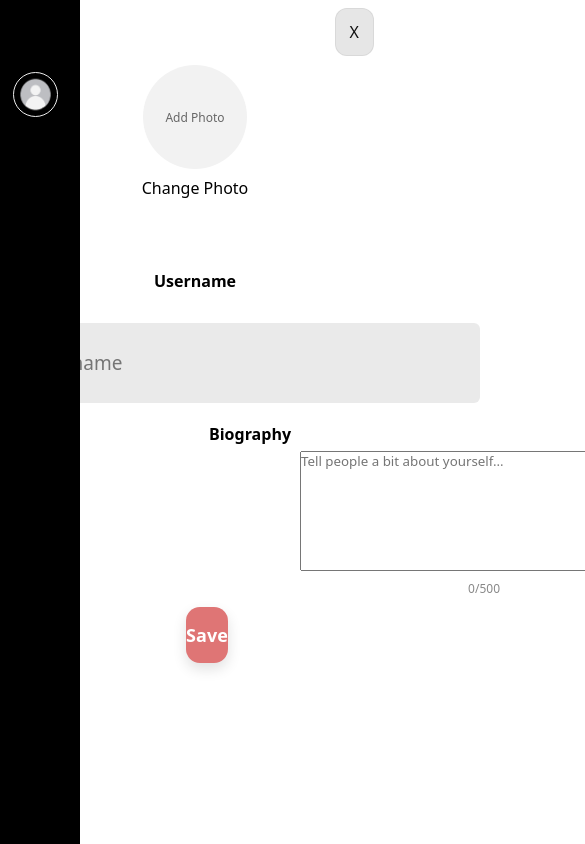
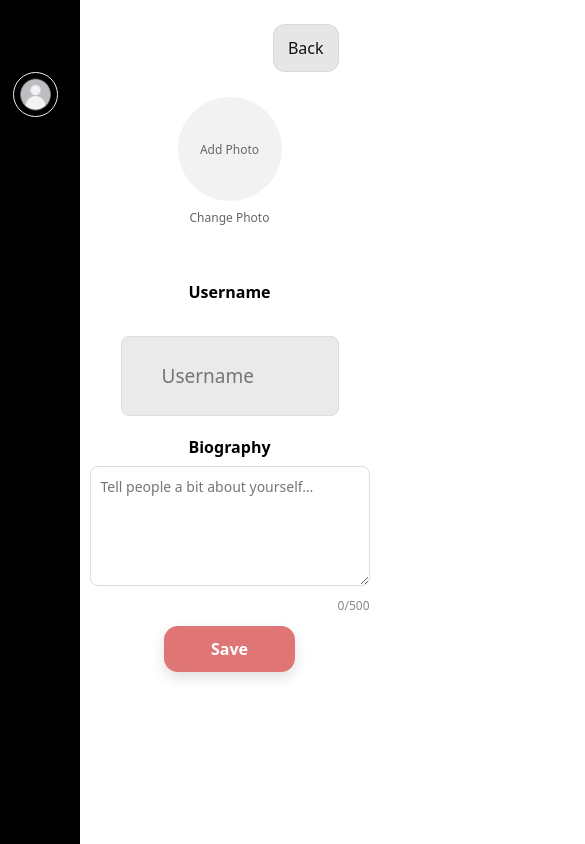
Before and after one commit to alexkim0/GigaBites, a React (Create React App) app: page /profileSettings/1 in a window 390 px wide. Shown: the whole page, 585 px wide, since content can reach past the window. Built offline with nearby package versions, Linux system fonts and the light colour scheme; no server answers; the database is empty; sample sign-in values are in the browser's storage; some icons are missing.

Commit message:
UI Updates 2
profile page will no longer get overlapped by sidebar on small screens

profile settings UI centered and updated, wont overlap sidebar

restaurant page photo added and UI updated, wont overlap sidebar

```diff
--- a/src/pages/profileSettings/ProfileSettings.css
+++ b/src/pages/profileSettings/ProfileSettings.css
@@ -1,52 +1,157 @@
+:root {
+  --sidebar-width: 85px;
+}
+
 /* ===============================
    Profile Settings page styles
    =============================== */
+.ps-root {
+  width: 100%;
+  max-width: 90vw;
+  margin: 0 auto;
+  padding: 16px;
+  padding-left: var(--sidebar-width);
+}
+
+.ps-field {
+  display: flex;
+  flex-direction: column;
+  align-items: center;
+  width: 100%;
+  max-width: 90vw;
+  margin: 0 auto;
+  padding: 16px;
+}
 
 .ps-avatar-block {
-    display: flex;
-    flex-direction: column;
-    align-items: center;
-    gap: 8px;
-  }
-.ps-avatar { width: 104px; height: 104px; border-radius: 999px; overflow: hidden; background: #f2f2f2; cursor: pointer; }
-.ps-avatar img { width: 100%; height: 100%; object-fit: cover; }
-.ps-avatar-placeholder { display:flex; align-items:center; justify-content:center; width:100%; height:100%; color:#666; font-size:12px; }
-.ps-label { display:block; font-weight:600; margin:16px 0px 6px; text-align: center;}
-.bio-field{align-items: center; min-width: 500px;}
-.bio-input { width: 60%; min-height: 120px; resize: vertical; margin-left: 300px;}
-.ps-progress { font-size: 12px; color: #666; }
-.ps-charcount { text-align: right; font-size: 12px; color: #888; margin-top: 4px; }
-.ps-save.is-saving { opacity: 0.7; pointer-events: none; }
+  display: flex;
+  flex-direction: column;
+  align-items: center;
+  gap: 8px;
+}
+
+.ps-avatar {
+  width: 104px;
+  height: 104px;
+  border-radius: 999px;
+  overflow: hidden;
+  background: #f2f2f2;
+  cursor: pointer;
+}
+
+.ps-avatar img {
+  width: 100%;
+  height: 100%;
+  object-fit: cover;
+}
+
+.ps-avatar-placeholder {
+  display:flex;
+  align-items:center;
+  justify-content:center;
+  width:100%;
+  height:100%;
+  color:#666;
+  font-size:12px;
+}
+
+.ps-change-photo {
+  display:flex;
+  align-items:center;
+  justify-content:center;
+  width:100%;
+  height:100%;
+  color:#666;
+  font-size:12px;
+}
+
+.ps-label {
+  display: block;
+  font-weight: 600;
+  margin: 0 0 8px;
+  text-align: center;
+}
+
+.ps-inner {
+  width: 100%;                /* central column for inputs */
+  max-width: 600px;
+  min-width: 280px;          /* prevents collapsing on tiny screens */
+}
+
+.username-field,
+.bio-field {
+  width: 100%;
+  display: flex;
+  flex-direction: column;
+  align-items: center;
+}
+
+.username-input {
+  width: 100%;
+  max-width: 400px;
+  min-width: 150px;
+  padding: 10px;
+  border-radius: 8px;
+  border: 1px solid #ddd;
+  box-sizing: border-box;
+}
+
+.bio-input {
+  width: 100%;
+  min-height: 120px;
+  resize: vertical;
+  padding: 10px;
+  border-radius: 8px;
+  border: 1px solid #ddd;
+  font-size: 14px;
+}
+
+.ps-progress {
+  font-size: 12px;
+  color: #666;
+}
+
+.ps-charcount {
+  width: 100%;
+  text-align: right;
+  font-size: 12px;
+  color: #888;
+  margin-top: 6px;
+}
+
+.ps-save.is-saving {
+  opacity: 0.7;
+  pointer-events: none;
+}
+
 .ps-loading { padding: 24px; }
-
 
 .fy-header {
     position: relative;
     z-index: 0;
 }
 
-/* .ps-bot-row and .bio-input are not centered, i just shifted them over with margin-left*/
 .ps-bot-row {
-  margin-left: 45%;
+  width: 60%;
+  max-width: 720px;
+  display: flex;
+  justify-content: center;
+  margin-top: 12px;
 }
 
 .ps-bot-row .ps-save {
-  width: 20%;
+  width: 200px;
   display: inline-flex;
   justify-content: center;
-  align-items: right;
+  align-items: center;
   gap: 10px;
-
-  margin: 10px;
-  padding: 16px 20px;
-  font-size: 18px;
+  margin: 0;
+  padding: 12px 18px;
+  font-size: 16px;
   font-weight: 800;
   border-radius: 14px;
-
   background: #df7575;
   color: #fff;
   border: none;
-  text-decoration: none;
   box-shadow: 0 6px 14px rgba(0,0,0,.12);
-  transition: transform .06s ease, filter .15s ease;
 }
--- a/src/pages/profileSettings/ProfileSettings.js
+++ b/src/pages/profileSettings/ProfileSettings.js
@@ -190,7 +190,7 @@ export const ProfileSettings = () => {
             className="ghost2"
             onClick={() => navigate(`/profilepage/${targetUid || ""}`)}
           >
-            X
+            Back
           </DivButton>
         </div>
       </header>
@@ -250,6 +250,7 @@ export const ProfileSettings = () => {
         {/* Bio */}
         <div className="bio-field">
           <label className="ps-label">Biography</label>
+          <div class="ps-inner">
             <textarea
               className="bio-input"
               placeholder="Tell people a bit about yourself…"
@@ -259,6 +260,7 @@ export const ProfileSettings = () => {
               disabled={!isOwner}
             />
             <div className="ps-charcount">{biography.length}/500</div>
+          </div>
         </div>
 
         {/* Errors */}
--- a/src/pages/profilepage/Profilepage.css
+++ b/src/pages/profilepage/Profilepage.css
@@ -1,3 +1,7 @@
+:root {
+  --sidebar-width: 85px;
+}
+
 /* ===============================
    Profilepage styles
    =============================== */
@@ -6,6 +10,8 @@
     text-align: center;
     max-width: 600px;
     margin: auto;
+    padding-left: var(--sidebar-width);
+    padding-right: 5px;
 }
 
 .pUserIcon {
--- a/src/pages/restaurantpage/RestaurantPage.css
+++ b/src/pages/restaurantpage/RestaurantPage.css
@@ -0,0 +1,10 @@
+:root {
+  --sidebar-width: 85px;
+}
+
+.rp-container {
+  max-width: 720px;
+  margin: 0 auto;
+  padding: 16px;
+  padding-left: var(--sidebar-width);
+}
--- a/src/pages/restaurantpage/RestaurantPage.js
+++ b/src/pages/restaurantpage/RestaurantPage.js
@@ -1,6 +1,7 @@
 import React, { useEffect, useMemo, useRef, useState } from "react";
 import { useParams, Link } from "react-router-dom";
 import { useGoogleMapsLoader } from "../../hooks/UseGoogleMapsLoader";
+import "./RestaurantPage.css";
 
 export default function RestaurantPage() {
   const { placeId } = useParams();
@@ -10,52 +11,7 @@ export default function RestaurantPage() {
   const [status, setStatus] = useState("Loading…");
   const [place, setPlace] = useState(null);
   const [error, setError] = useState(null);
-    /*
-  const detailsRequest = useMemo(
-    () => ({
-      placeId,
-      fields: [
-        "place_id",
-        "name",
-        "formatted_address",
-        "rating",
-        "user_ratings_total",
-        "opening_hours",
-        "url",
-        "website",
-        "geometry.location",
-      ],
-    }),
-    [placeId]
-  );
 
-  useEffect(() => {
-    if (!isLoaded || !placeId) return;
-    if (!window.google?.maps?.places) {
-      setError("Google Places library not available.");
-      setStatus("Failed to load");
-      return;
-    }
-
-    // PlacesService must be attached to a map or an HTMLDivElement
-    const service = new window.google.maps.places.PlacesService(mapDivRef.current);
-    setStatus("Fetching place details…");
-
-    service.getDetails(detailsRequest, (result, svcStatus) => {
-      if (svcStatus !== window.google.maps.places.PlacesServiceStatus.OK || !result) {
-        setError(`Could not load details for id: ${placeId}`);
-        setStatus("Failed to load");
-        return;
-      }
-      setPlace(result);
-      setStatus("Loaded");
-    });
-  }, [isLoaded, placeId, detailsRequest]);
-
-  if (loadError) {
-    return <div className="rp-container"><p>Failed to load Google Maps.</p></div>;
-  }
-    */
     useEffect(() => {
     if (!placeId) {
         setError("Missing placeId in route.");
@@ -87,6 +43,7 @@ export default function RestaurantPage() {
         "url",
         "website",
         "geometry.location",
+        "photos"
         ],
     };
 
@@ -110,13 +67,12 @@ export default function RestaurantPage() {
     }, [placeId]);
 
   return (
-    <div className="rp-container" style={{ maxWidth: 720, margin: "0 auto", padding: 16 }}>
+    <div className="rp-container">
       {/* Hidden div for PlacesService when using a DOM node */}
       <div ref={mapDivRef} style={{ width: 0, height: 0, overflow: "hidden" }} />
 
       <div style={{ display: "flex", alignItems: "center", gap: 8, marginBottom: 12 }}>
-        <Link to="/map" style={{ textDecoration: "none" }}>← Back to Map</Link>
-        <span style={{ opacity: 0.6 }}>{status}</span>
+        <Link to="/mapspage" style={{ textDecoration: "none" }}>← Back to Map</Link>
       </div>
 
       {!place && !error && (
@@ -132,22 +88,29 @@ export default function RestaurantPage() {
       )}
 
       {place && (
-        <div className="rp-card" style={{
+        <div style={{ display: "flex", gap: 16, flexWrap: "wrap" }}>
+          {/* Left Card: Name, Address, Rating */}
+          <div style={{
+            flex: "1 1 300px",
             border: "1px solid #e5e5e5",
             borderRadius: 16,
             padding: 20,
             boxShadow: "0 6px 24px rgba(0,0,0,0.06)",
             background: "#fff",
+            display: "flex",
+            flexDirection: "column",
+            gap: 12,
+            minWidth: 250
           }}>
             <h1 style={{ margin: 0, fontSize: 28 }}>{place.name}</h1>
 
             {/* Address */}
             {place.formatted_address && (
-            <p style={{ margin: "6px 0 0", color: "#444" }}>{place.formatted_address}</p>
+              <p style={{ margin: 0, color: "#444" }}>{place.formatted_address}</p>
             )}
 
             {/* Rating */}
-          <div style={{ marginTop: 8, fontSize: 16 }}>
+            <div style={{ fontSize: 16 }}>
               {typeof place.rating === "number" ? (
                 <span>
                   ⭐ {place.rating} <span style={{ color: "#777" }}>({place.user_ratings_total || 0})</span>
@@ -156,9 +119,45 @@ export default function RestaurantPage() {
                 <span>⭐ No rating</span>
               )}
             </div>
+          </div>
 
+          {/* Right Card: Photo */}
+          {place.photos?.[0] && (
+            <div style={{
+              flex: "1 1 300px",
+              border: "1px solid #e5e5e5",
+              borderRadius: 16,
+              boxShadow: "0 6px 24px rgba(0,0,0,0.06)",
+              overflow: "hidden",
+              minWidth: 250,
+            }}>
+              <img
+                src={place.photos[0].getUrl({ maxWidth: 1200 })}
+                alt={place.name}
+                style={{
+                  width: "100%",
+                  height: "100%",
+                  objectFit: "cover",
+                }}
+              />
+            </div>
+          )}
+
+          {/* Bottom Card: Hours + Links */}
+          <div style={{
+            width: "100%",
+            border: "1px solid #e5e5e5",
+            borderRadius: 16,
+            padding: 20,
+            boxShadow: "0 6px 24px rgba(0,0,0,0.06)",
+            background: "#fff",
+            display: "flex",
+            flexDirection: "column",
+            gap: 16,
+            marginTop: 16
+          }}>
             {/* Hours */}
-          <div style={{ marginTop: 16 }}>
+            <div>
               <h3 style={{ margin: "0 0 8px" }}>Hours</h3>
               {place.opening_hours?.weekday_text ? (
                 <ul style={{ paddingLeft: 16, margin: 0, lineHeight: 1.7 }}>
@@ -176,9 +175,8 @@ export default function RestaurantPage() {
               )}
             </div>
 
-          {/* Helpful links */}
-          <div style={{ marginTop: 16, display: "flex", gap: 12, flexWrap: "wrap" }}>
-            {/* Google Maps deep link via place id */}
+            {/* Helpful Links */}
+            <div style={{ display: "flex", gap: 12, flexWrap: "wrap" }}>
               <a
                 href={`https://www.google.com/maps/place/?q=place_id:${placeId}`}
                 target="_blank"
@@ -199,6 +197,7 @@ export default function RestaurantPage() {
               )}
             </div>
           </div>
+        </div>
       )}
     </div>
   );
```
Lines whose indentation alone changed are shown as unchanged.
